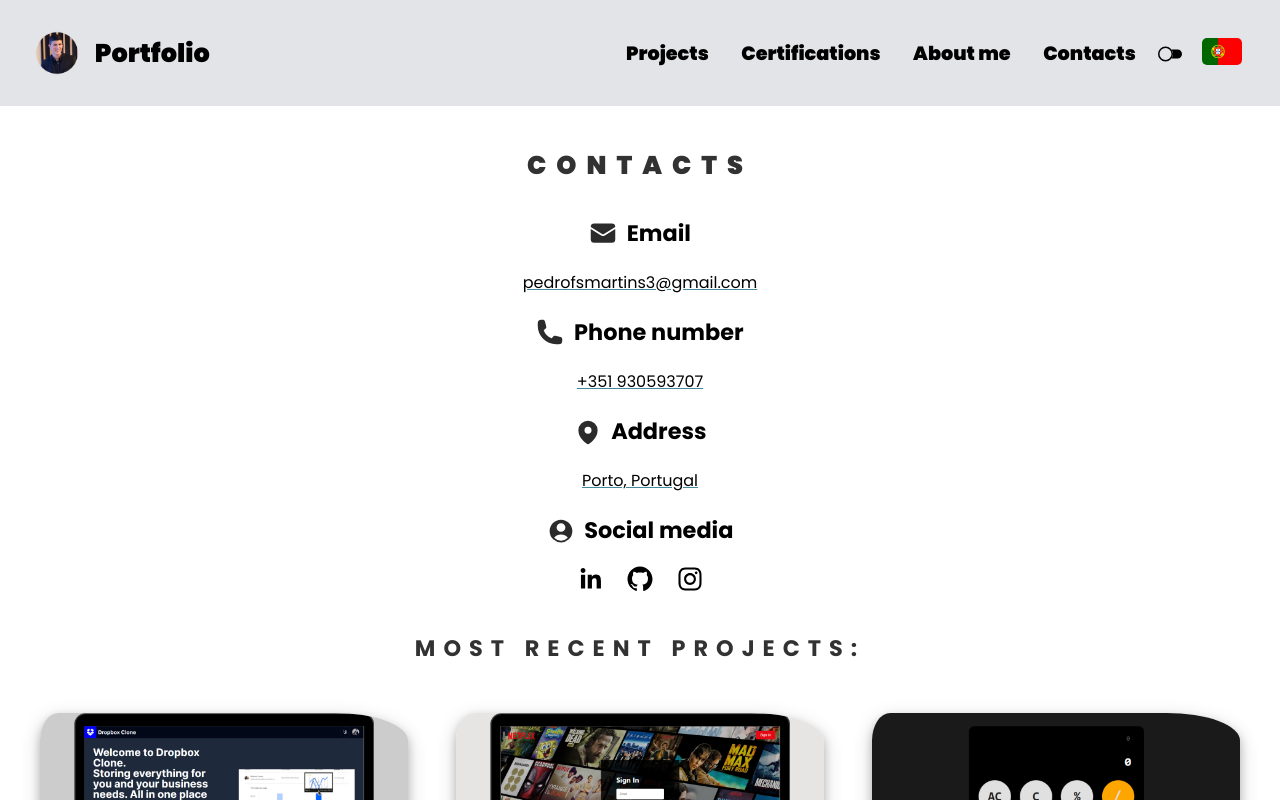
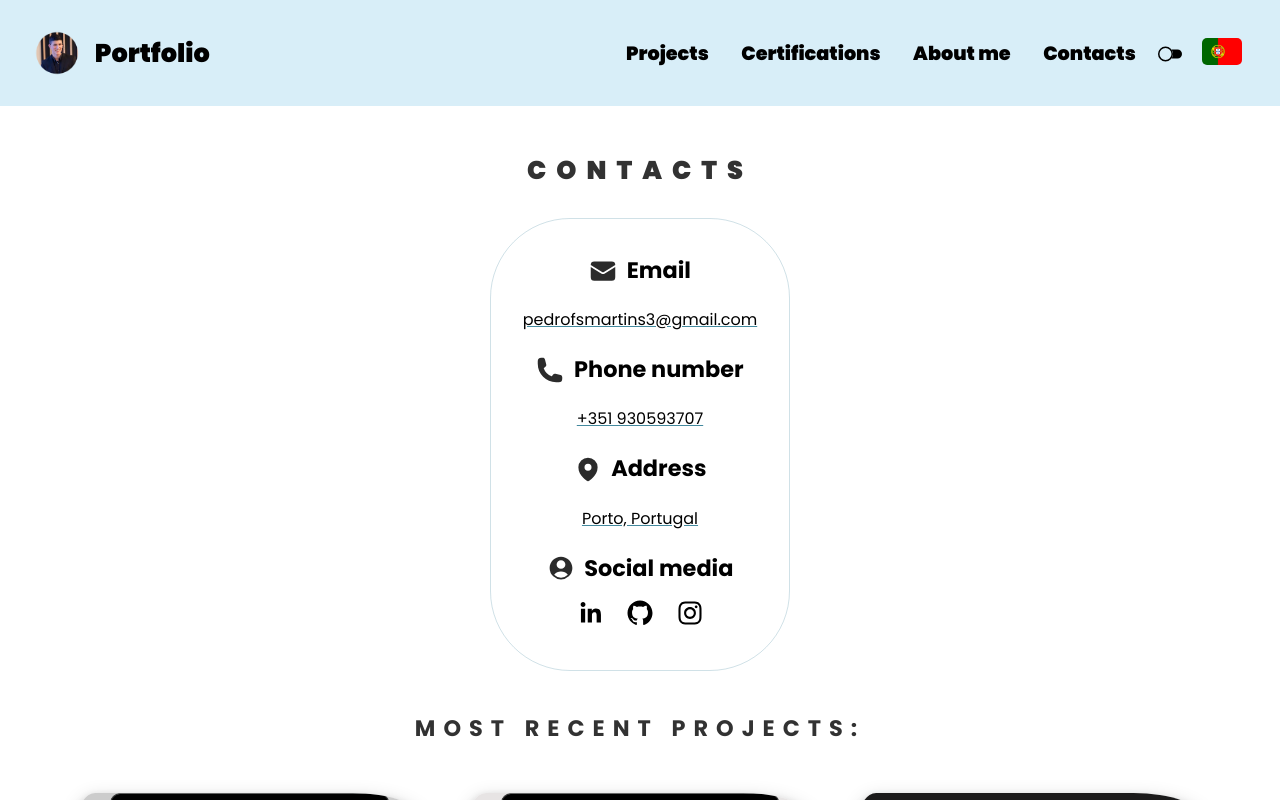
Before and after one commit to pedrofsmartins3/portfolio-pedromartins, a React (Vite) app: page /contact in a window 1280 px wide. Shown: the top 800 px of the page. Built offline with nearby package versions, Linux system fonts and the light colour scheme.

Commit message:
style changes

```diff
--- a/Components/SocialIcons.jsx
+++ b/Components/SocialIcons.jsx
@@ -1,4 +1,3 @@
-import "./Style/SocialIcons.css";
 import { SocialIcon } from "react-social-icons";
 import { ThemeContext } from "../App";
 import React from "react";
--- a/Components/Style/Contact.css
+++ b/Components/Style/Contact.css
@@ -1,3 +1,12 @@
+.contacts-container {
+    border: 1px solid rgb(20 108 134 / 0.2);
+    padding: 2em;
+    border-radius: 5em;
+    display: flex;
+    flex-direction: column;
+    margin-bottom: 1em;
+}
+
 .contact-div {
     display: flex;
     align-items: center;
@@ -6,14 +15,16 @@
     font-weight: bold;
 }
 
-.social-media {
-    margin: 0 auto;
-}
-
 .contact-description {
     text-align: center;
     text-decoration: underline;
     text-decoration-color: rgb(20 108 134 / 0.8);
+}
+
+.social-media {
+    align-self: center;
+    padding: 0;
+    margin: 0;
 }
 
 .contactIcon {
--- a/Components/Style/Header.css
+++ b/Components/Style/Header.css
@@ -54,7 +54,11 @@ header {
 }
 
 .header-link-btn:hover {
-    background-color: #066669;
+    background-color: var(--toggle-btn);
+}
+
+.header-link:hover {
+    color: var(--secondary-text-color);
 }
 
 nav {
--- a/Components/Style/Home.css
+++ b/Components/Style/Home.css
@@ -43,7 +43,7 @@
     letter-spacing: 10px;
     text-transform: uppercase;
     opacity: 0.8;
-    margin-bottom: 1em;
+    margin: 1em;
 
 }
 
--- a/Components/Style/Projects.css
+++ b/Components/Style/Projects.css
@@ -2,7 +2,7 @@
     display: grid;
     grid-template-columns: repeat(auto-fit, minmax(300px, 1fr));
     grid-gap: 2em 3em;
-    max-width: 95%;
+    max-width: 90%;
 }
 
 .project-div {
@@ -120,10 +120,6 @@
 
 @media (min-width: 712px) {
 
-    .projects-container {
-        max-width: 1200px;
-    }
-
     .project-container {
         margin: 0 auto;
         padding: 0 2em;
--- a/Components/Style/SocialIcons.css
+++ /dev/null
@@ -1,4 +0,0 @@
-.social-icons-div {
-    display: flex;
-    padding: 0.2rem;
-}
--- a/Pages/Contact.jsx
+++ b/Pages/Contact.jsx
@@ -9,6 +9,7 @@ import {
   UserCircleIcon,
 } from "@heroicons/react/24/solid";
 import SocialIcons from "../Components/SocialIcons";
+import { motion } from "framer-motion";
 
 export default function Contact() {
   const { text } = React.useContext(TextContext);
@@ -18,6 +19,16 @@ export default function Contact() {
       <section>
         <h1 className="page-title">{text.contact.title}</h1>
 
+        <motion.div
+          initial={{
+            x: 200,
+            y: 200,
+            opacity: 0,
+          }}
+          transition={{ duration: 1.5 }}
+          animate={{ x: 0, y: 0, opacity: 1 }}
+          className="contacts-container"
+        >
           <div className="contact-div">
             <EnvelopeIcon className="contactIcon" />
             {text.contact.email}
@@ -40,9 +51,11 @@ export default function Contact() {
             <UserCircleIcon className="contactIcon" />
             {text.contact.social}
           </div>
+
           <p className="social-media">
             <SocialIcons />
           </p>
+        </motion.div>
       </section>
       <RecentProjects />
     </main>
--- a/Pages/Home.jsx
+++ b/Pages/Home.jsx
@@ -13,22 +13,30 @@ export default function Home() {
       <section className="home-header">
         <motion.div
           initial={{
+            x: -300,
+            opacity: 0,
+          }}
+          transition={{ duration: 1.5 }}
+          animate={{ x: 0, opacity: 1 }}
+        >
+          <h1 className="title">{text.home.title}</h1>
+        </motion.div>
+        <motion.div
+          initial={{
             x: 300,
             opacity: 0,
           }}
-          transition={{ duration: 1 }}
+          transition={{ duration: 1.5 }}
           animate={{ x: 0, opacity: 1 }}
         >
-          <h1 className="title">{text.home.title}</h1>
           <p className="title-description">{text.home.titledescription}</p>
         </motion.div>
         <motion.img
           initial={{
-            x: -300,
             opacity: 0,
           }}
-          transition={{ duration: 1 }}
-          animate={{ x: 0, opacity: 1 }}
+          transition={{ duration: 1.5 }}
+          animate={{ opacity: 1 }}
           className="banner"
           src={banner}
           alt="code-img"
--- a/Pages/Projects.jsx
+++ b/Pages/Projects.jsx
@@ -8,16 +8,16 @@ export default function Projects() {
   const { text } = React.useContext(TextContext);
   const { language } = React.useContext(LanguageContext);
 
-  const [visible, setVisible] = React.useState(6);
+  const [visible, setVisible] = React.useState(8);
 
   const allProjects = language === "pt" ? pt : eng;
 
   function show() {
-    setVisible((prev) => (prev === 6 ? allProjects.length : 6));
+    setVisible((prev) => (prev === 8 ? allProjects.length : 8));
   }
 
   const showBtnText =
-    visible === 6
+    visible === 8
       ? `${text.projects.btnShowMore}`
       : `${text.projects.btnShowLess}`;
 
--- a/index.css
+++ b/index.css
@@ -16,11 +16,11 @@
 }
 
 [data-theme="light"] {
-  --background-color: #e3e4e8;
-  --foreground-color: #fff;
+  --background-color: #d8eef8;
+  --foreground-color: #ffffff;
   --primary-text-color: #000;
   --secondary-text-color: #fff;
-  --toggle-btn: rgb(32, 32, 32);
+  --toggle-btn: rgb(16, 16, 16);
 }
 
 [data-theme="dark"] {
@@ -30,7 +30,7 @@
   --secondary-text-color: #000;
   --toggle-btn: #ffffff;
 }
-s
+
 html,
 body {
   margin: 0;
```
Lines whose indentation alone changed are shown as unchanged.
